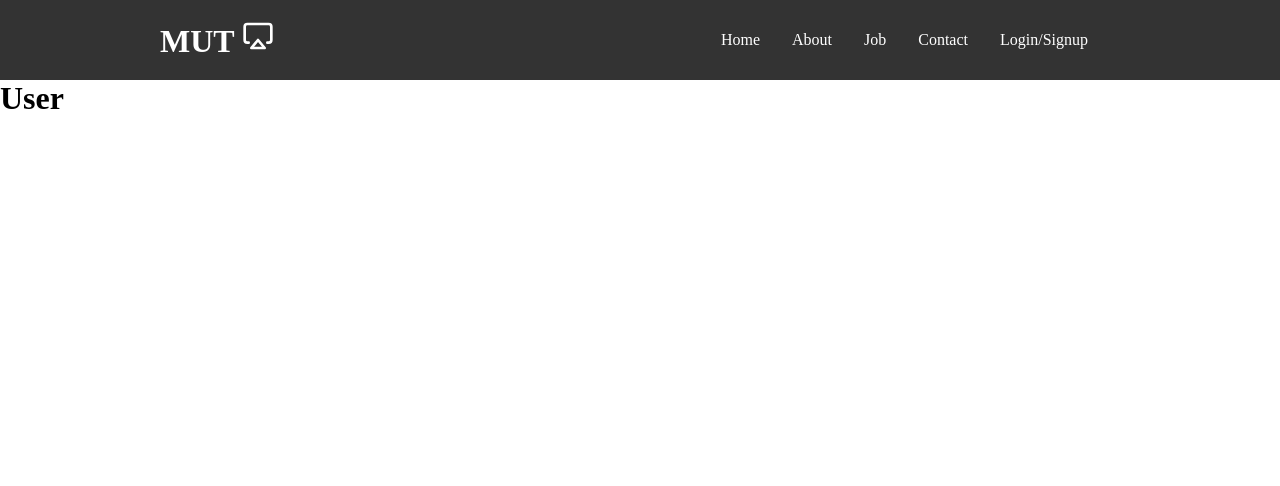
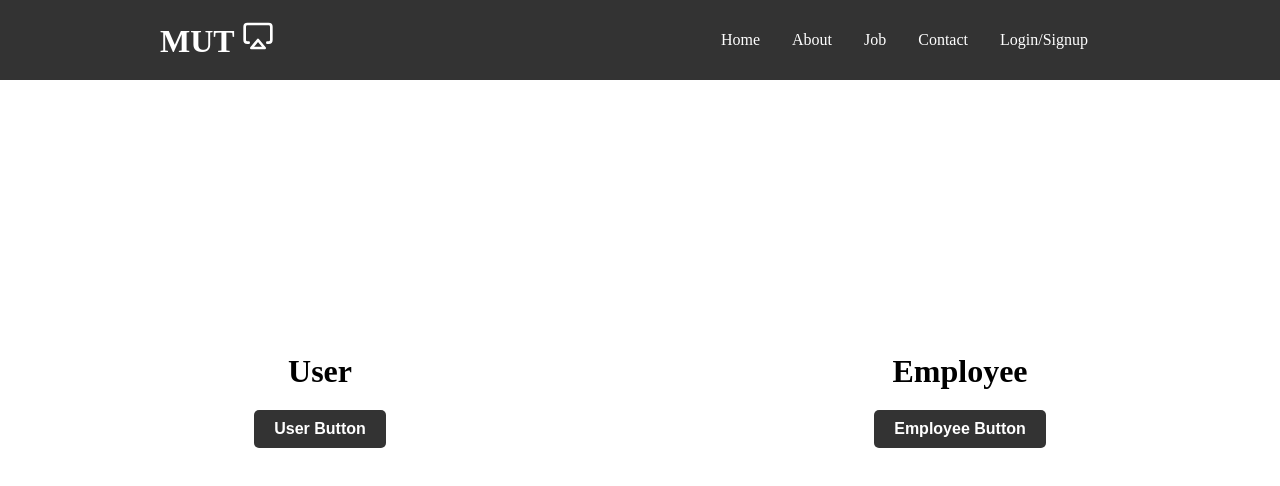
Before and after one commit to PeacefulBz/hello-react, a React (Vite) app: page / in a window 1280 px wide. Shown: the top 486 px of the page. Built offline with nearby package versions, Linux system fonts and the light colour scheme.

Commit message:
UserAndEmp

```diff
--- a/src/Components/UserAndEmp.css
+++ b/src/Components/UserAndEmp.css
@@ -0,0 +1,25 @@
+.content {
+  display: flex;
+  justify-content: space-between;
+  align-items: center;
+  height: 80vh; /* Adjust the height as needed */
+}
+
+.content-left,
+.content-right {
+  flex: 1;
+  text-align: center;
+}
+
+.content-button {
+  margin-top: 20px;
+  background-color: #333;
+  color: #fff;
+  padding: 10px 20px;
+  text-decoration: none;
+  border: none;
+  border-radius: 5px;
+  font-weight: bold;
+  font-size: 1rem;
+  cursor: pointer;
+}
--- a/src/Components/UserAndEmp.tsx
+++ b/src/Components/UserAndEmp.tsx
@@ -3,9 +3,14 @@ import "./UserAndEmp.css";
 
 function UserAndEmp() {
   return (
-    <div className="UserBox">
-      <div className="UserIcon">
+    <div className="content">
+      <div className="content-left">
         <h1>User</h1>
+        <button className="content-button">User Button</button>
+      </div>
+      <div className="content-right">
+        <h1>Employee</h1>
+        <button className="content-button">Employee Button</button>
       </div>
     </div>
   );
```
